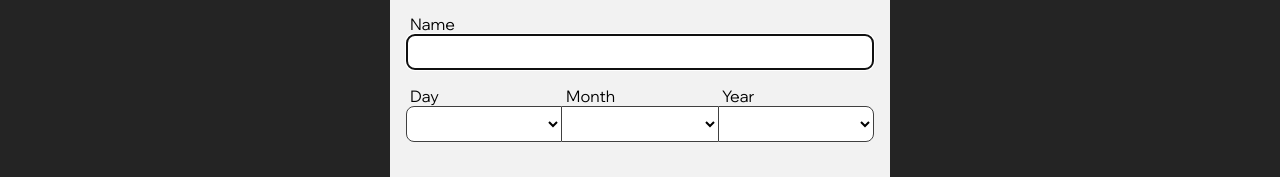
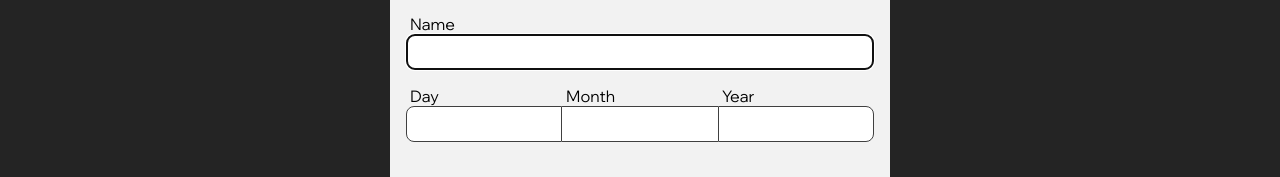
Before and after one commit to juanej88/cookies-dates, a React (Create React App) app: page / in a window 1280 px wide. Both pictures are taken after a click on the button "calendar_add_on". Shown: the part 342-519 px from the top of the page. Built offline with nearby package versions, Linux system fonts and the light colour scheme.

Commit message:
Add checkmarks when date inputs are valid

```diff
--- a/src/assets/styles/ActionButton.css
+++ b/src/assets/styles/ActionButton.css
@@ -1,6 +1,6 @@
 .action-btn {
   height: 100%;
-  background-color: hsl(0, 0%, 95%);
+  background-color: hsl(0, 0%, 100%);
   border: none;
   border-radius: 0.5rem;
   font-size: 0.85rem;
@@ -13,7 +13,7 @@
 }
 
 .action-btn:hover {
-  background-color: hsl(0, 0%, 90%);
+  background-color: hsl(0, 0%, 95%);
 }
 
 .action-btn:hover p {
@@ -40,12 +40,7 @@
 
 @media only screen and (min-width: 768px) {
   .action-btn {
-    background-color: hsl(0, 0%, 100%);
     font-size: 0.75rem;
-  }
-
-  .action-btn:hover {
-    background-color: hsl(0, 0%, 95%);
   }
 
   #add-event-btn > p::after,
--- a/src/assets/styles/ActionButtons.css
+++ b/src/assets/styles/ActionButtons.css
@@ -1,6 +1,6 @@
 #action-buttons {
   justify-self: center;
-  background-color: hsl(0, 0%, 95%);
+  background-color: hsl(0, 0%, 100%);
   width: 100%;
   max-width: 500px;
   height: 4rem;
--- a/src/assets/styles/Footer.css
+++ b/src/assets/styles/Footer.css
@@ -5,11 +5,13 @@ footer {
   display: flex;
   justify-content: space-between;
   align-items: center;
+  border-top: 1px solid hsl(0, 0%, 90%);
 }
 
 @media only screen and (min-width: 768px) {
   footer {
     padding: 0 1.5rem;
     font-size: 0.9rem;
+    border-top: none;
   }
 }
--- a/src/assets/styles/Modal.css
+++ b/src/assets/styles/Modal.css
@@ -81,7 +81,6 @@ legend {
 }
 
 .event-options-container {
-  margin-top: 0.25rem;
   display: grid;
   grid-template-columns: repeat(2, 1fr);
 }
@@ -126,8 +125,9 @@ input.event-options {
 
 /* -- Second and Third Fieldset: Name/Title and Date -- */
 
-fieldset > label {
-  padding: 0.5rem 0.25rem 0;
+fieldset > label,
+fieldset.date-container label {
+  padding-left: 0.25rem;
 }
 
 input, select {
@@ -142,21 +142,37 @@ input, select {
   text-align: center;
 }
 
+.form-name-container {
+  display: grid;
+  grid-template-rows: repeat(2, 1fr);
+  align-items: end;
+}
+
+.form-name-container > input {
+  grid-column: 1;
+  grid-row: 2;
+}
+
 select {
-  font-size: 1.1rem;
-  font-weight: 500;
   cursor: pointer;
   text-align-last: center;
+  appearance: none;
 }
 
-#date {
+.date-container {
   display: grid;
-  grid-template-columns: 1fr 1fr 1fr;
-
+  grid-template-columns: repeat(3, 1fr);
 }
 
-#date > label {
-  order: -1;
+.date-partition-container {
+  display: grid;
+  grid-template-rows: repeat(2, 1fr);
+  align-items: end;
+}
+
+.date-partition-container > select {
+  grid-column: 1;
+  grid-row: 2;
 }
 
 #day {
@@ -174,36 +190,27 @@ select {
 
 /* Valid and Invalid icons */
 
-.form-name-container {
-  display: grid;
-  grid-template-rows: 2fr;
+span.valid {
+  grid-column: 1;
+  grid-row: 2;
+  justify-self: end;
+  align-self: center;
+  display: none;
+  width: 2rem;
+  font-size: 1rem;
 }
 
-#name {
-  grid-column: 1;
-  grid-row: 2;
-}
-
-#name + span.valid {
-  grid-column: 1;
-  grid-row: 2;
-}
-
-span.valid {
-  justify-self: end;
-  display: none;
-  width: 2.25rem;
-  font-size: 1.5rem;
-}
-
-#name:valid + span.valid {
+#name:valid + span.valid,
+#day:valid + span.valid,
+#month:valid + span.valid,
+#year:valid + span.valid {
   display: flex;
   justify-content: center;
   align-items: center;
   color: hsl(120, 100%, 30%);
   font-variation-settings:
   'FILL' 0,
-  'wght' 500,
+  'wght' 700,
   'GRAD' 0,
   'opsz' 24
 }
--- a/src/components/Modal.jsx
+++ b/src/components/Modal.jsx
@@ -83,7 +83,7 @@ const Modal = (props) => {
   const getPrevYears = () => {
     const yearsElements = [<option key='no-day' value=''></option>];
     const year = new Date().getFullYear();
-    for(let i = year; i >= year - 110; i--) {
+    for(let i = year; i >= year - 122; i--) {
       const num = i < 10 ? `0${i}` : i;
       yearsElements.push(<option key={num} value={num}>{i}</option>);
     };
@@ -124,20 +124,31 @@ const Modal = (props) => {
           <span className='material-symbols-outlined valid'>check</span>
         </fieldset>
 
-        <fieldset id='date'>
+        <fieldset className='date-container'>
+          <div className='date-partition-container'>
             <label htmlFor='day'>Day</label>
             <select name='day' id='day' value={formData.day} onChange={updateFormData} required>
               {getDays()}
             </select>
+            <span className='material-symbols-outlined valid'>check</span>
+          </div>
+
+          <div className='date-partition-container'>
             <label htmlFor='month'>Month</label>
             <select name='month' id='month' value={formData.month} onChange={updateFormData} required>
               {getMonths()}
             </select>
+            <span className='material-symbols-outlined valid'>check</span>
+          </div>
+
+          <div className='date-partition-container'>
             <label htmlFor='year'>Year</label>
-          <select name='year' id='year' value={formData.year} onChange={updateFormData}>
+            <select name='year' id='year' value={formData.year} onChange={updateFormData} required>
               {formData.event === 'special' && getFutureYears()}
               {getPrevYears()}
             </select>
+            <span className='material-symbols-outlined valid'>check</span>
+          </div>
         </fieldset>
 
         <button type='submit' id='save-date'>
```
Lines whose indentation alone changed are shown as unchanged.
